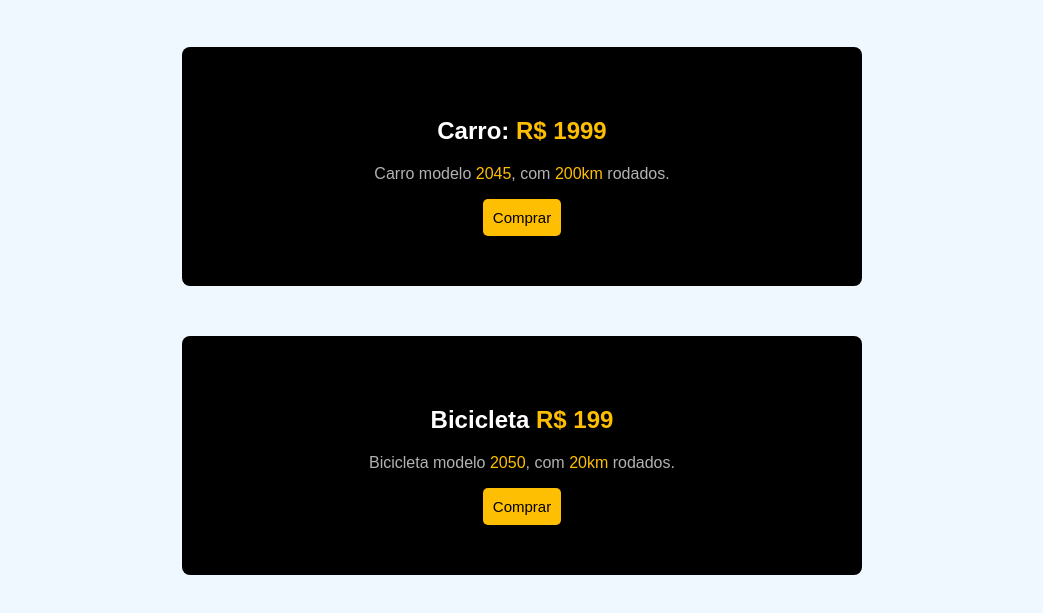
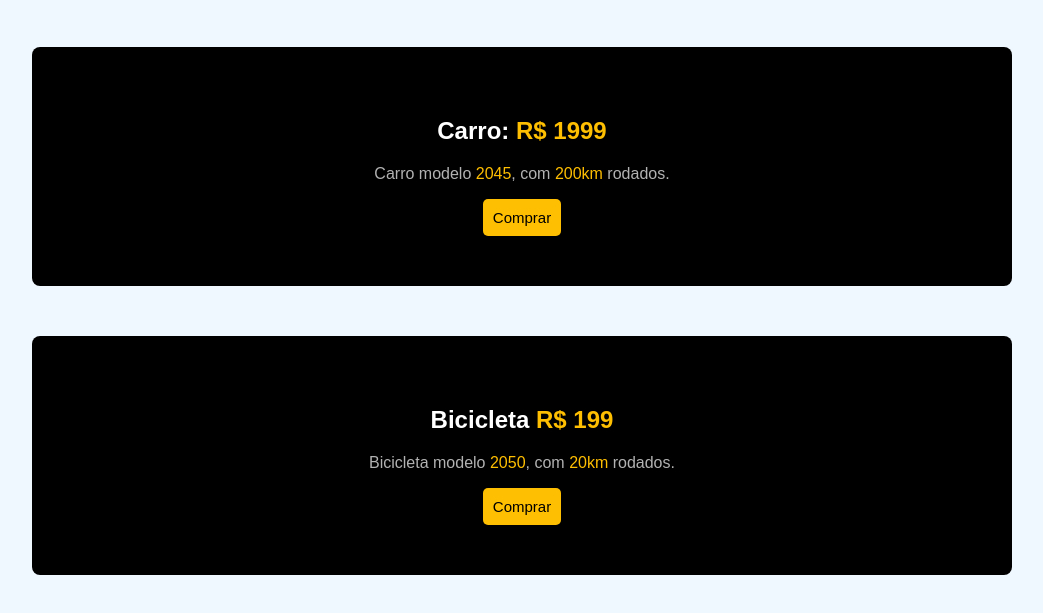
Before and after one commit to dessamirandan/ORIGAMID, a plain HTML site: page EXERCÍCIOS/Carros/INDEX.HTML in a window 1280 px wide. Shown: the part 161-774 px from the top of the page, without its empty margins (118-1161 px from the left). Drawn offline with Linux system fonts and the light colour scheme.

Commit message:
correcao

```diff
--- a/EXERCÍCIOS/Carros/style.css
+++ b/EXERCÍCIOS/Carros/style.css
@@ -14,7 +14,7 @@ body{
 .objeto {
   background-color: black;
   border-radius: 8px;
-  margin: 50px 200px;
+  margin: 50px;
   color: white;
   padding: 50px 50px;
 }
```
